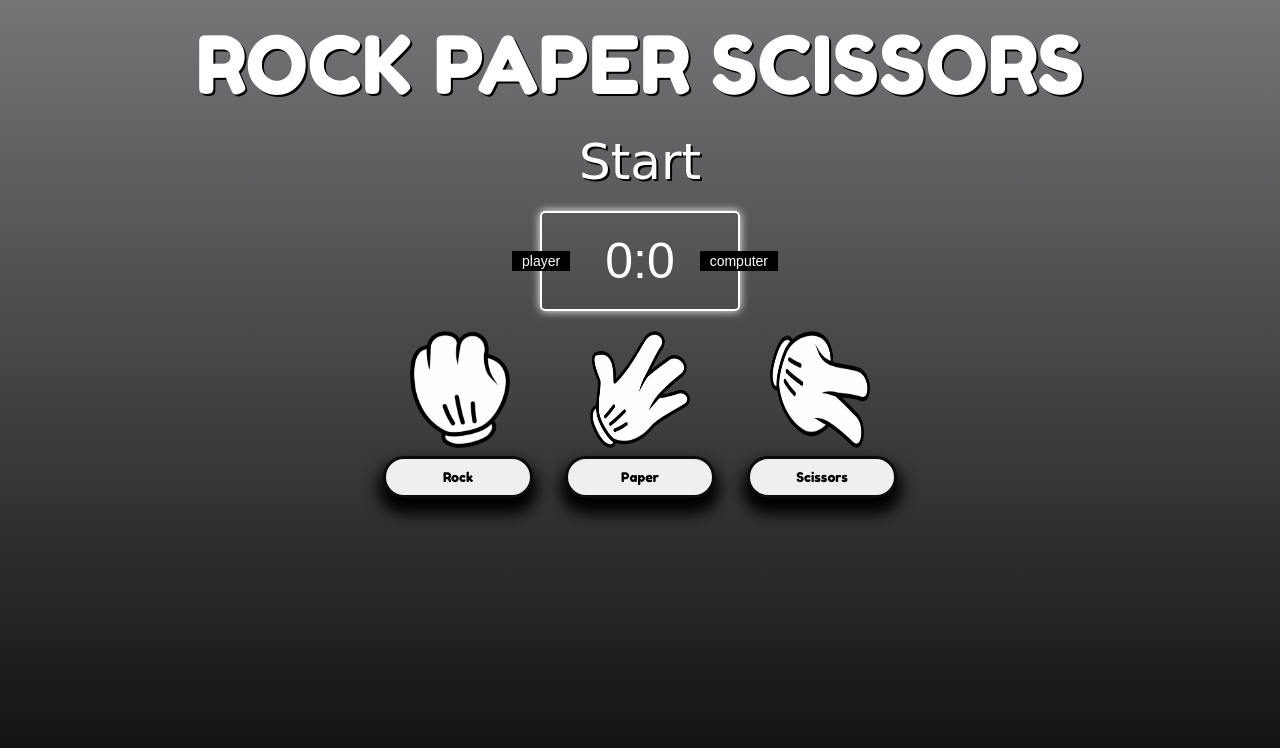
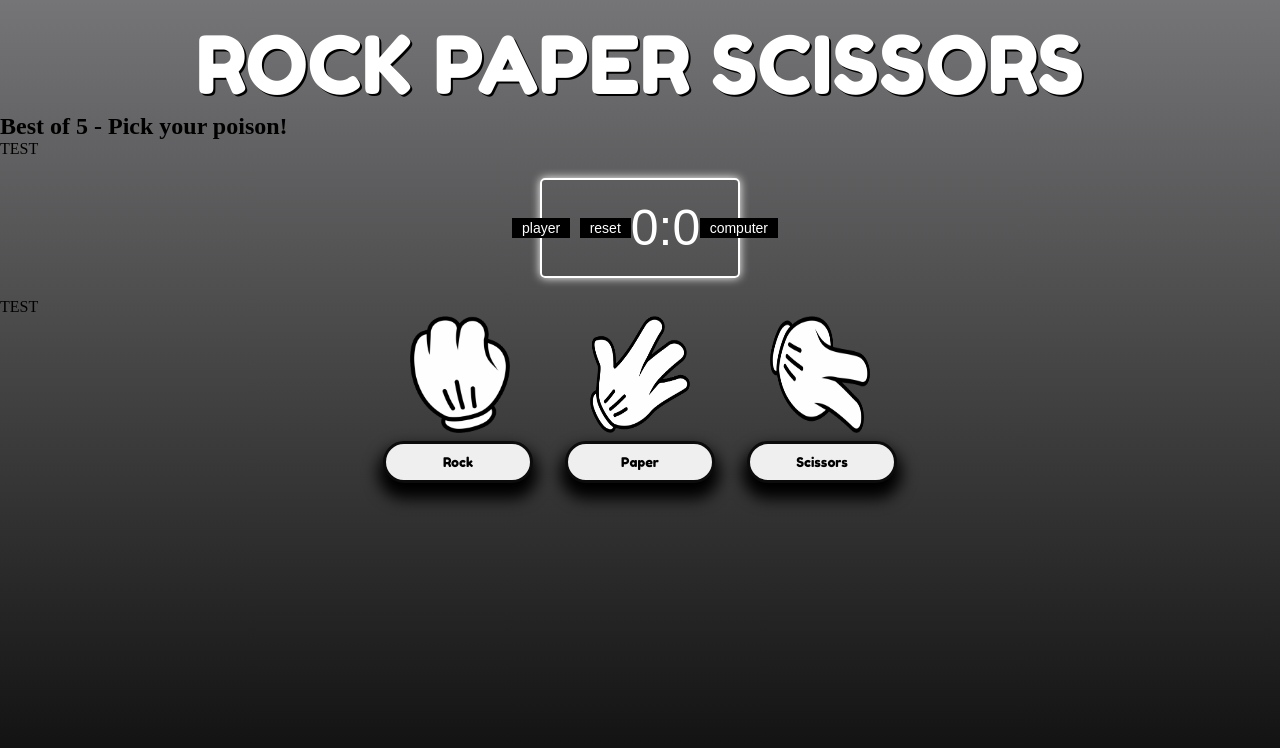
Before and after one commit to baz9/rock-paper-scissors, a plain HTML site: page index.html in a window 1280 px wide. Drawn offline with Linux system fonts and the light colour scheme; a web font is replaced by a local one.

Commit message:
Update index.html

```diff
--- a/index.html
+++ b/index.html
@@ -12,12 +12,17 @@
         <h1 class="title">ROCK PAPER SCISSORS</h1>
     </header>
 
-    <div id="start-game">Start</div>
+    <h2 class="feedback winloss">Best of 5 - Pick your poison!</h2>
 
-    <div class="scores">
-        <span class="label" id="player">player</span>
-        <span class="label" id="computer">computer</span>
-        <span id="comp-counter">0</span>:<span id="player-counter">0</span>
+    <div class="winloss">
+        <span class="winner">TEST</span>
+        <div class="scores">
+            <span class="label" id="player">player</span>
+            <span class="label" id="reset">reset</span>
+            <span class="label" id="computer">computer</span>
+            <span id="comp-counter">0</span>:<span id="player-counter">0</span>
+        </div>
+        <span class="loser">TEST</span>
     </div>
 
     <div class="images">
```
